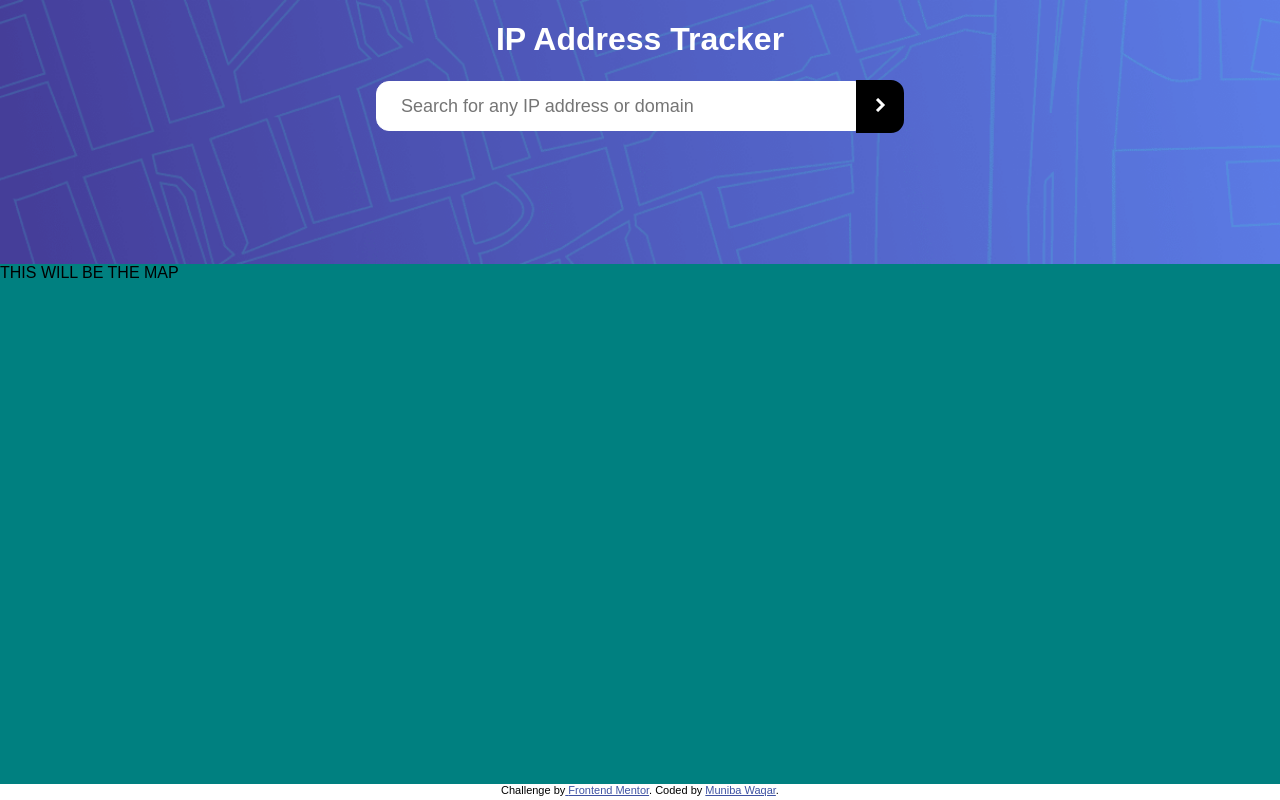
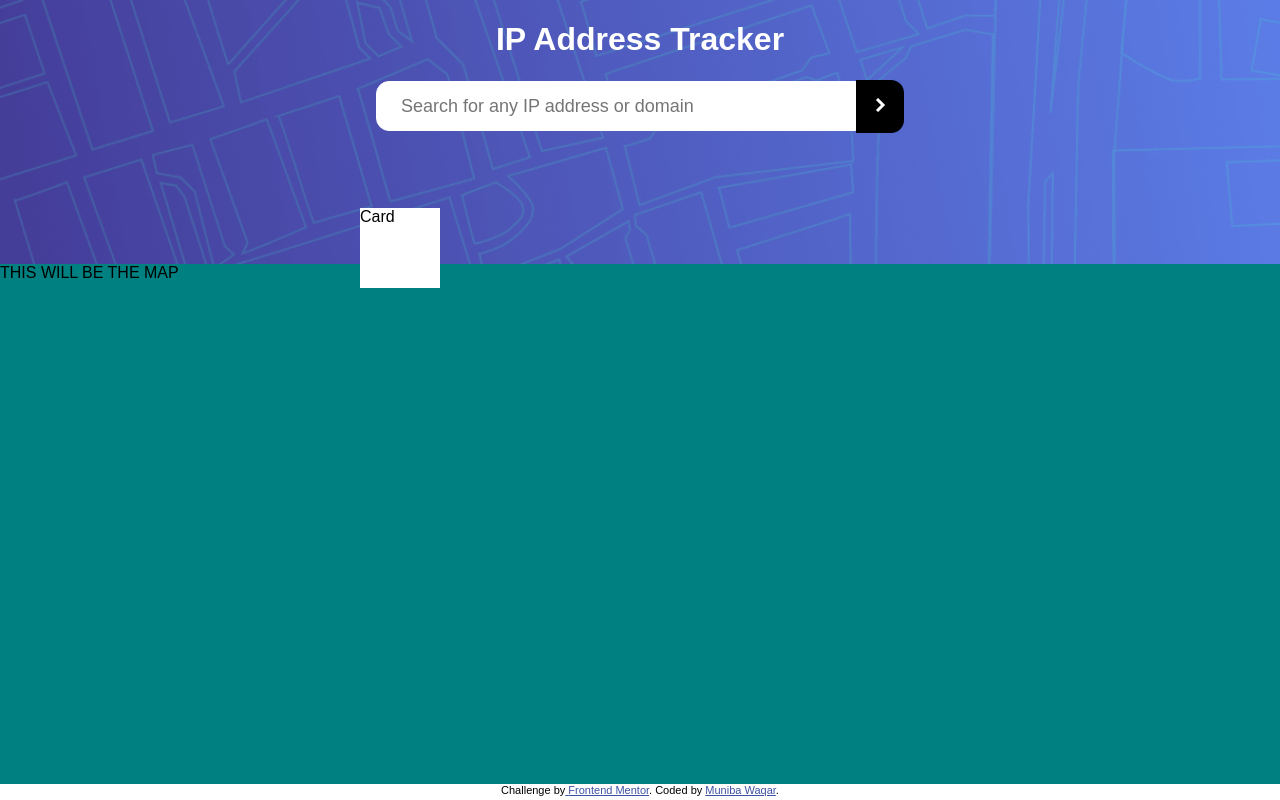
Before and after one commit to MunibaWq/trackerapp, a React (Create React App) app in the folder client/: page / in a window 1280 px wide. Built offline with nearby package versions, Linux system fonts and the light colour scheme.

Commit message:
card component position

```diff
--- a/client/src/App.js
+++ b/client/src/App.js
@@ -1,10 +1,11 @@
 import "./App.css";
-import { Footer, Header, Map } from "./components";
+import { Card, Footer, Header, Map } from "./components";
 
 function App() {
   return (
     <div className="App">
       <Header />
+      <Card />
       <Map />
       <Footer />
     </div>
--- a/client/src/components/Card.css
+++ b/client/src/components/Card.css
@@ -2,4 +2,9 @@
   width: 5rem;
   height: 5rem;
   background-color: white;
+  position: absolute;
+  top: 13rem;
+  left: 22.5rem;
+
+  /* display: flex; */
 }
--- a/client/src/components/Card.js
+++ b/client/src/components/Card.js
@@ -2,7 +2,7 @@ import React from "react";
 import "./Card.css";
 
 const Card = () => {
-  return <div className="container"></div>;
+  return <div className="container"> Card</div>;
 };
 
 export { Card };
```
